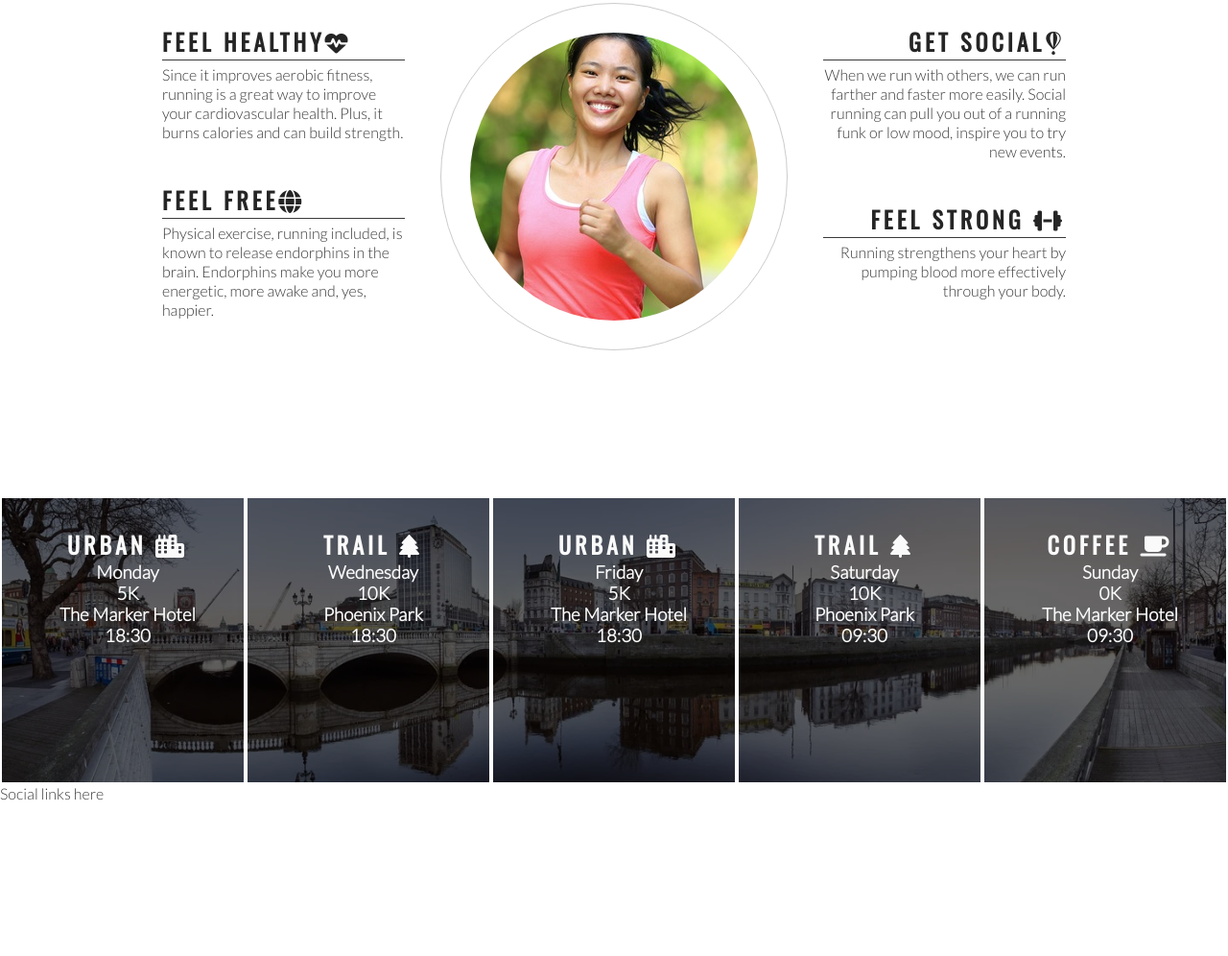
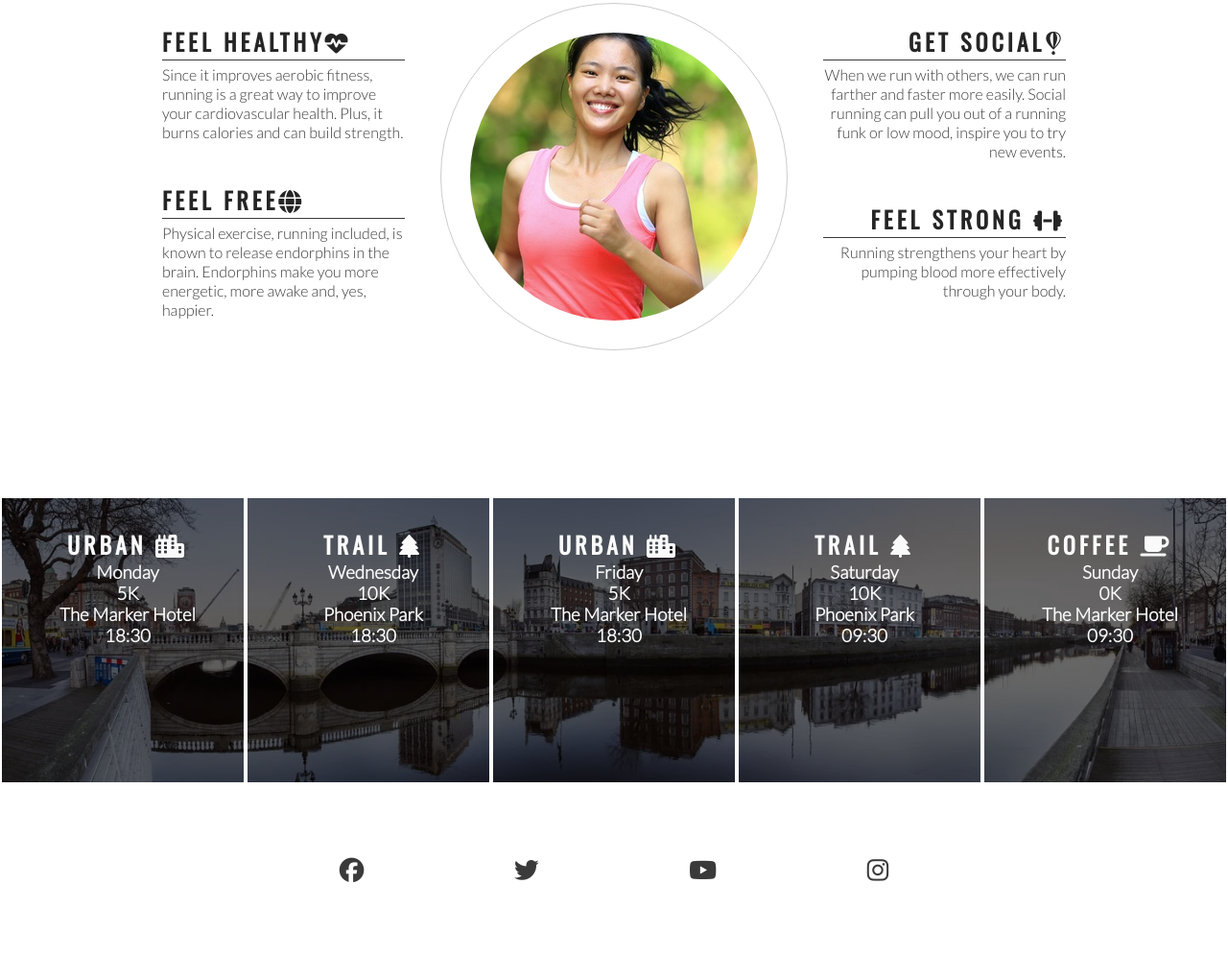
Before and after one commit to ellentreacy/love-running, a plain HTML site: page index.html in a window 1280 px wide. Shown: the part 778-1774 px from the top of the page at 96% size. Before the commit the page ends 1614 px from the top, so only its background shows below. Drawn offline with nearby package versions, Linux system fonts and the light colour scheme.

Commit message:
add style to social media icons

```diff
--- a/assets/css/style.css
+++ b/assets/css/style.css
@@ -210,3 +210,25 @@ hr {
 #times h2 {
     color: #fafafa;
 }
+
+/* footer */
+
+footer {
+    height: 150 px;
+
+}
+
+.social-networks {
+    text-align: center;
+}
+
+.social-networks > li {
+    display: inline;
+}
+
+.social-networks i {
+    font-size: 160%;
+    margin: 1%;
+    padding: 5%;
+    color: #3a3a3a;
+}
--- a/index.html
+++ b/index.html
@@ -109,7 +109,20 @@
     </section>
 
     <footer>
-        Social links here
+        <ul class="social-networks">
+            <li>
+                <a href="https://facebook.com" target="_blank" rel="noopener" aria-label="visit our Facebook page (opens in a new tab)"><i class="fab fa-facebook"></i></a>
+            </li>
+            <li>
+                <a href="https://twitter.com" target="_blank" rel="noopener" aria-label="visit our Twitter page (opens in a new tab)"><i class="fab fa-twitter"></i></i></a>
+            </li>
+            <li>
+                <a href="https://youtube.com" target="_blank" rel="noopener" aria-label="visit our Youtube page (opens in a new tab)"><i class="fab fa-youtube"></i></i></a>
+            </li>
+            <li>
+                <a href="https://instagram.com" target="_blank" rel="noopener" aria-label="visit our Instagram page (opens in a new tab)"><i class="fab fa-instagram"></i></a>
+            </li>
+        </ul>
     </footer>
     <!--font awesome script-->
     <script src="https://kit.fontawesome.com/3acf16e451.js" crossorigin="anonymous"></script>
```
